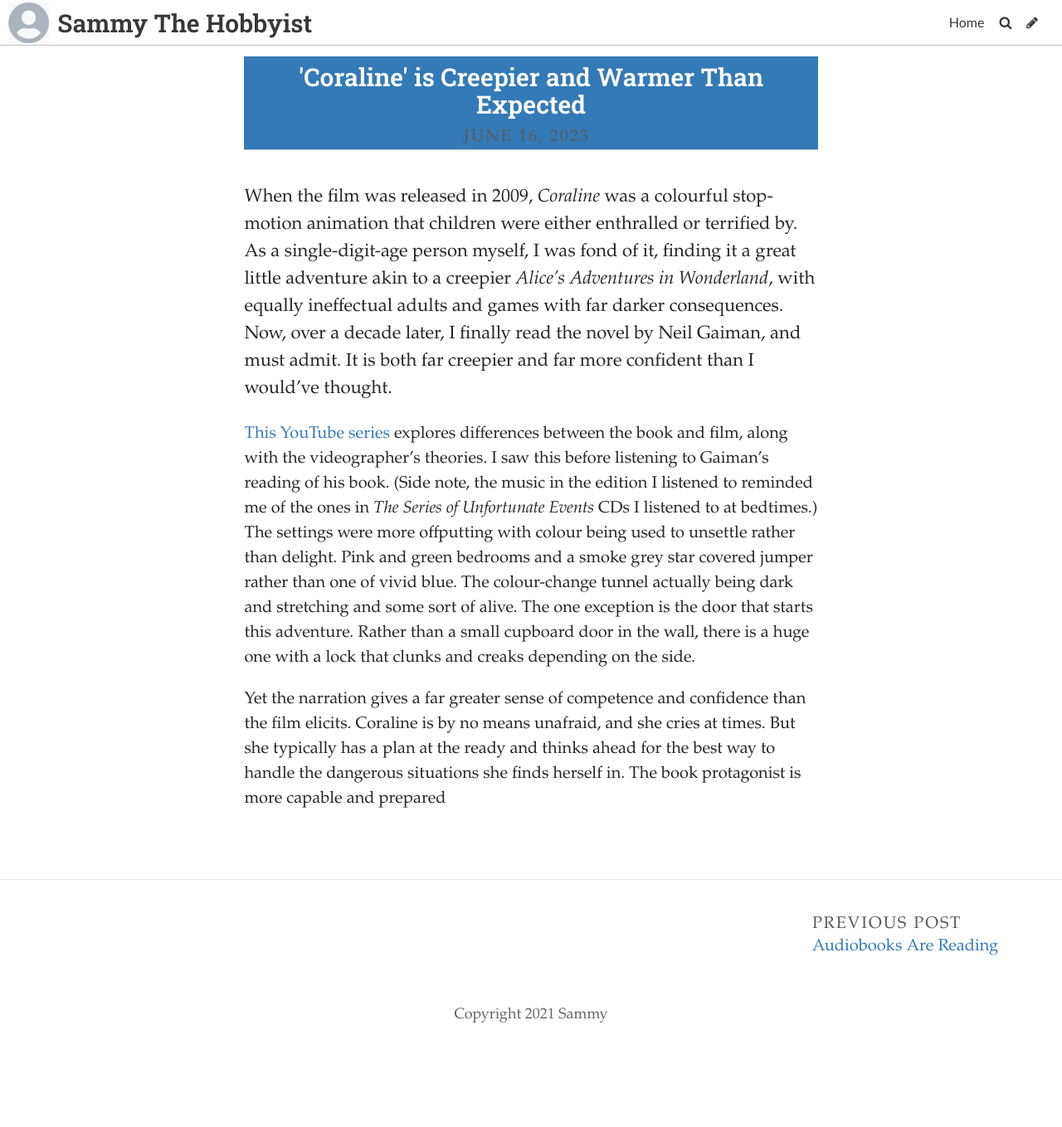
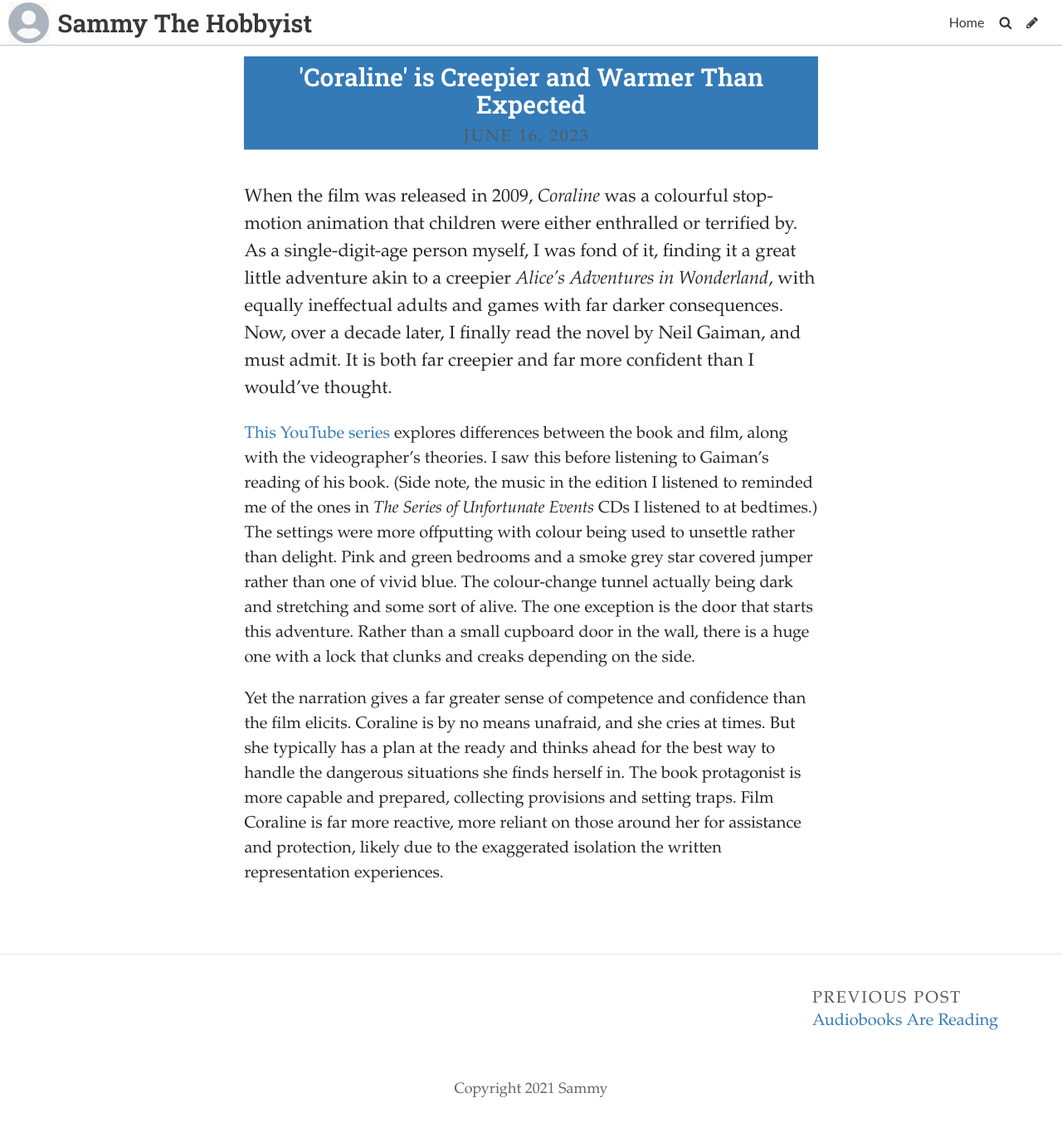
Before and after one commit to SammySpinsAYarn/Blog, a Jekyll site: the page built from _posts/2023-06-09-need-an-idea.md, in a window 1280 px wide. Shown: the whole page at 83% size. Built offline with Jekyll 4.4.1, drawn with Linux system fonts in a browser that asks for light colours; some web fonts are replaced; before the commit the page ends 1269 px from its top, so only the background shows below that.

Commit message:
Update Post “2023-06-09-need-an-idea”

```diff
--- a/_posts/2023-06-09-need-an-idea.md
+++ b/_posts/2023-06-09-need-an-idea.md
@@ -9,4 +9,4 @@ When the film was released in 2009, *Coraline* was a colourful stop-motion anima
 
 [T﻿his YouTube series](https://www.youtube.com/watch?v=y2d1XYcMTDY&list=PLZqMA-B7h5X9Rwnfgvjkr-PZGE1YPdaGD&pp=iAQB) explores differences between the book and film, along with the videographer's theories. I saw this before listening to Gaiman's reading of his book. (Side note, the music in the edition I listened to reminded me of the ones in *The Series of Unfortunate Events* CDs I listened to at bedtimes.) The settings were more offputting with colour being used to unsettle rather than delight. Pink and green bedrooms and a smoke grey star covered jumper rather than one of vivid blue. The colour-change tunnel actually being dark and stretching and some sort of alive. The one exception is the door that starts this adventure. Rather than a small cupboard door in the wall, there is a huge one with a lock that clunks and creaks depending on the side.
 
-Y﻿et the narration gives a far greater sense of competence and confidence than the film elicits. Coraline is by no means unafraid, and she cries at times. But she typically has a plan at the ready and thinks ahead for the best way to handle the dangerous situations she finds herself in. The book protagonist is more capable and prepared
+Y﻿et the narration gives a far greater sense of competence and confidence than the film elicits. Coraline is by no means unafraid, and she cries at times. But she typically has a plan at the ready and thinks ahead for the best way to handle the dangerous situations she finds herself in. The book protagonist is more capable and prepared, collecting provisions and setting traps. Film Coraline is far more reactive, more reliant on those around her for assistance and protection, likely due to the exaggerated isolation the written representation experiences.
```
